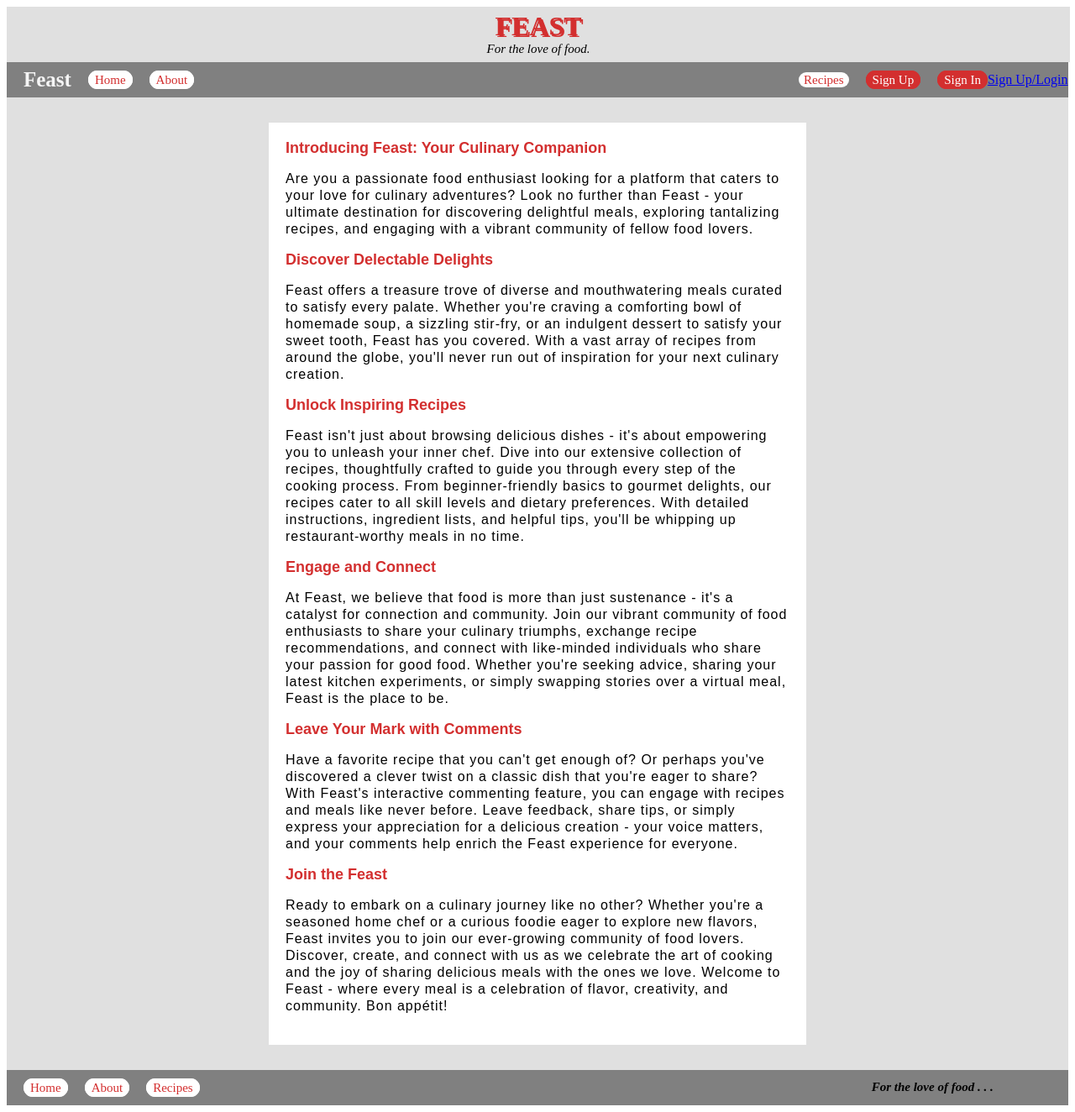
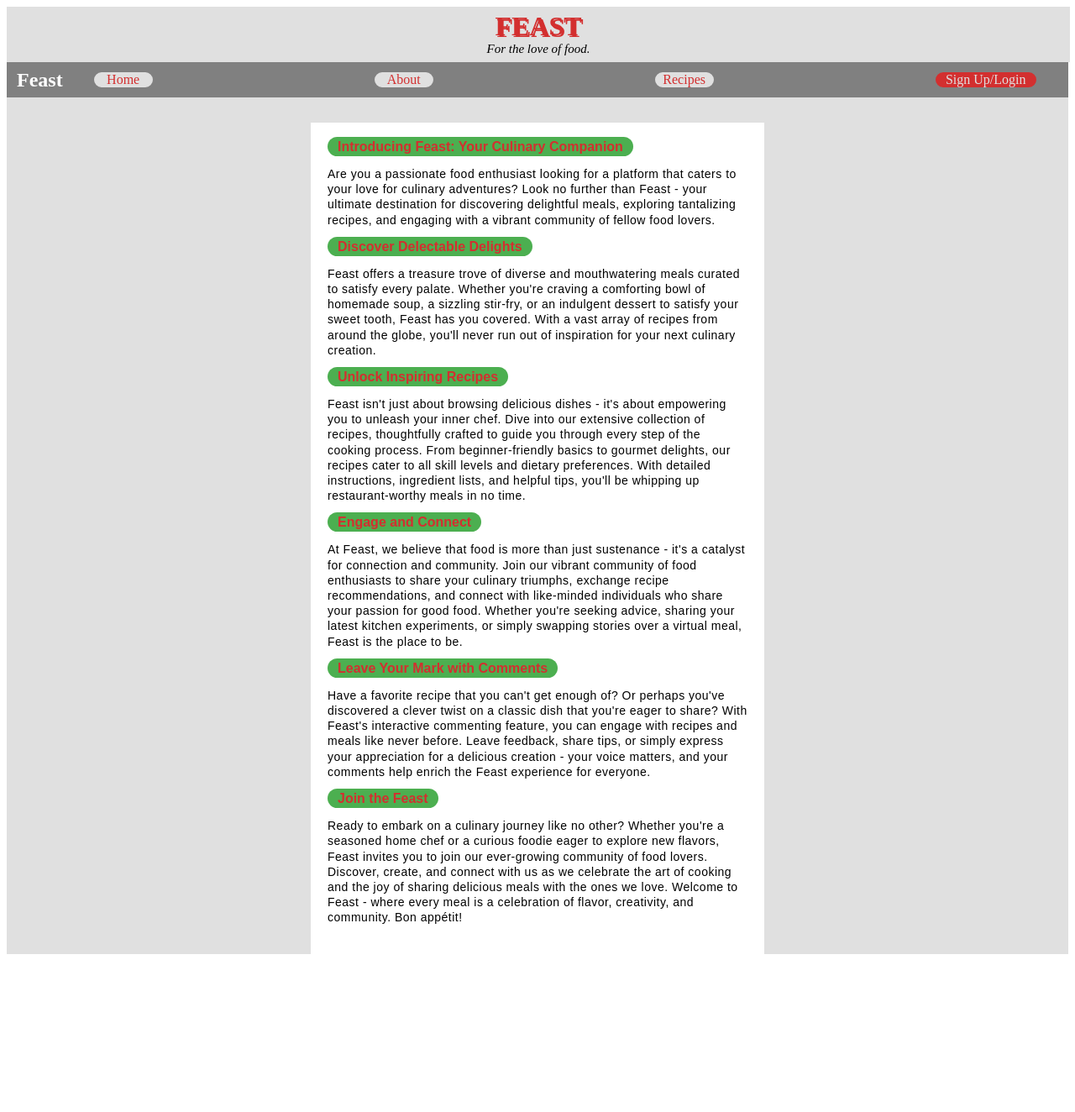
Before and after one commit to LeaderSteve84/Feast, a React (Create React App) app in the folder feast-frontend/: page /about in a window 1280 px wide. Shown: the whole page at 84% size. After the commit the page ends 1166 px from the top, so only its background shows below. Built offline with nearby package versions, Linux system fonts and the light colour scheme.

Commit message:
recipes.js

```diff
--- a/feast-frontend/src/App.js
+++ b/feast-frontend/src/App.js
@@ -5,8 +5,6 @@ import Header from './Header';
 import Footer from './Footer';
 import Recipes from './Recipes';
 import About from './About';
-import SignUp from './SignUp';
-import SignIn from './SignIn';
 import SignupLogin from './SignupLogin';
 import { BrowserRouter as Router, Route, Routes } from 'react-router-dom';
 
@@ -21,8 +19,6 @@ function App() {
             <Route path="/" element={<Home />} />
             <Route path="/about" element={<About />} />
             <Route path="/recipes" element={<Recipes />} />
-            <Route path="/signup" element={<SignUp />} />
-            <Route path="/signin" element={<SignIn />} />
             <Route path="/signuplogin" element={<SignupLogin />} />
           </Routes>
         </div>
--- a/feast-frontend/src/Footer.js
+++ b/feast-frontend/src/Footer.js
@@ -1,16 +1,7 @@
-import { Link } from 'react-router-dom';
-
 const Footer = () => {
     return (
         <div className="footer">
-            <nav className="footer-nav-bar">
-                <div className="footer-link">
-                    <Link to="/" className="home-link">Home</Link>
-                    <Link to="/about" className="about-link">About</Link>
-                    <Link to="/recipes" className="footer-recipes-link">Recipes</Link>
-                </div>
-                <h1 className="footer-mantra">For the love of food . . .</h1>
-            </nav>
+                <p className="footer-article"></p>
         </div>
      );
 }
--- a/feast-frontend/src/Navbar.js
+++ b/feast-frontend/src/Navbar.js
@@ -8,8 +8,6 @@ const Navbar = () => {
                     <Link to="/" className="home-link">Home</Link>
                     <Link to="/about" className="about-link">About</Link>
                     <Link to="/recipes" className="recipes-link">Recipes</Link>
-                    <Link to="/signup" className="signUp-link">Sign Up</Link>
-                    <Link to="/signin" className="signIn-link">Sign In</Link>
                     <Link to="/signuplogin" className="signuplogin-link">Sign Up/Login</Link>
                 </div>
             </nav>
--- a/feast-frontend/src/SignIn.js
+++ /dev/null
@@ -1,66 +0,0 @@
-import { useState } from 'react';
-import { Link } from 'react-router-dom';
-// import { useHistory } from 'react-router-dom';
-
-const SignIn = () => {
-
-    const [signinemail, setSigninemail] = useState('');
-    const [signinpassword, setSigninpassword] = useState('');
-    // const redirect = useHistory();
-
-    const handleSigninSubmit = (e) => {
-        e.preventDefault();
-        const signinData = { signinemail, signinpassword };
-        console.log(signinData);
-
-        // redirect.push("/");
-
-        /*fetch('', {
-          method: 'POST',
-          headers: { "Content-Type": "application/json"},
-          body: JSON.stringify(signinData);
-        )}.then(() => {
-          console.log('Signed In');
-          redirect("/");
-        })*/
-    }
-
-    return (
-        <div className="signin">
-            <form onSubmit={ handleSigninSubmit } className="signinform">
-                <div className='signin-heading'>
-                        <h3>Sign In</h3>
-                </div>
-                <div className="input-email">
-                        <label htmlFor='signin-email'>E-mail: </label>
-                        <input type="email"
-                        name="email"
-                        id="signin-email"
-                        required
-                        value={ signinemail }
-                        onChange={(e) => setSigninemail(
-                                 e.target.value
-                        )} />
-                </div>
-                <div className="input-password">
-                        <label htmlFor="signin-password">Password: </label>
-                        <input type="password"
-                        name="password"
-                        id="signin-password"
-                        required
-                        value={ signinpassword }
-                        onChange={(e) => setSigninpassword(
-                                 e.target.value
-                        )} />
-                </div>
-                <div className="signin-buttons">
-                        <button className="submit-signin">Submit</button>
-                        <p>Or click button below to sign up.</p>
-                        <button className="signin-signup-button"><Link to="/signup">Sign Up</Link></button>
-                </div>
-            </form>
-        </div>
-     );
-}
-
-export default SignIn;
--- a/feast-frontend/src/SignUp.js
+++ /dev/null
@@ -1,95 +0,0 @@
-import { useState } from 'react';
-import { Link } from 'react-router-dom';
-// import { useHistory } from 'react-router-dom';
-
-const SignUp = () => {
-
-    const [firstname, setFirstname] = useState('');
-    const [lastname, setLastname] = useState('');
-    const [email, setEmail] = useState('');
-    const [password, setPassword] = useState('');
-    const [isPending, setIsPending] = useState(false);
-   //  const redirect = useHistory();
-
-    const handleSignupSubmit = (e) => {
-        e.preventDefault();
-        const signupData = { firstname, lastname, email, password };
-        setIsPending(true);
-        console.log(signupData);
-        setIsPending(false);
-
-       // redirect.push("/signin");
-
-	/*setIsPending(true);*/
-
-	/*fetch('', {
-          method: 'POST',
-          headers: { "Content-Type": "application/json"},
-          body: JSON.stringify(signinData);
-        )}.then(() => {
-          console.log('Signed Up');
-          setIsPending(false);
-          redirect.push("/signin");
-        })*/
-    }
-
-    return (
-        <div className="signup">
-            <form onSubmit={ handleSignupSubmit } className="signup-form">
-                <div className='signup-heading'>
-                    <h3>Sign Up</h3>
-                </div>
-                <div className="firstname">
-                    <label htmlFor="firstname">First name: </label>
-                    <input type="text"
-                    id="firstname"
-                    required
-                    value={ firstname }
-                    onChange={(e) => setFirstname(
-                        e.target.value
-                    )} />
-                </div>
-		<div className="lastname">
-                    <label htmlFor="lastname">Last name: </label>
-                    <input type="text"
-                    id="lastname"
-                    required
-                    value={ lastname }
-                    onChange={(e) => setLastname(
-                        e.target.value
-                    )} />
-                </div>
-                <div className="email">
-                    <label htmlFor="email">E-mail: </label>
-                    <input type="email"
-                    name="email"
-                    id="email"
-                    required
-                    value={ email }
-                    onChange={(e) => setEmail(
-                        e.target.value
-                    )} />
-                </div>
-                <div className="password">
-                    <label htmlFor="password">Password: </label>
-                    <input type="password"
-                    name="password"
-                    id="password"
-                    required
-                    value={ password }
-                    onChange={(e) => setPassword(
-                        e.target.value
-                    )} />
-                </div>
-                <div className='signup-buttons'>
-                        { !isPending && <button className='submit-signup'>Submit</button> }
-			{ isPending && <button className='submit-signup' disabled>Submiting ... </button>}
-                                <p>Or Click button below to Login</p>
-                        <button className='signup-signin-button'><Link to="/signin">Sign In</Link></button>
-                </div>
-            </form>
-        </div>
-    );
-}
-
-export default SignUp;
--- a/feast-frontend/src/SignupLogin.js
+++ b/feast-frontend/src/SignupLogin.js
@@ -17,7 +17,7 @@ const SignupLogin = () => {
             e.preventDefault();
             const signupData = { firstname, lastname, email, password };
             console.log(signupData);
-            alert('sign up successful');
+            alert('sign up successful. click ok to continue');
 
             /*fetch('', {
             method: 'POST',
@@ -33,7 +33,7 @@ const SignupLogin = () => {
             e.preventDefault();
             const loginData = { email, password };
             console.log(loginData);
-            alert('login successful')
+            alert('login successful. click ok to continue');
 
             /*fetch('', {
             method: 'POST',
@@ -48,7 +48,7 @@ const SignupLogin = () => {
 
     return (
         <div className="container">
-            <form>
+            <form onSubmit={ submitHandler }>
             <div className="header">{ action }</div>
             <div className="inputs-container">
                 { action==="Login"?<></>:<div className="input">
@@ -89,22 +89,22 @@ const SignupLogin = () => {
                 </div>
             </div>
             { action==="Sign Up"?<></>:<div className="forget-password">
-                Forgot Password<span>Click Here</span>
+                Forgot Password?<span> Click Here</span>
             </div> }
             <div className="signup-signin-buttons">
                 <div className="signup">
-                    <button className={action==="Login"?"signup-button grey":"signup-button"} onClick={() => setAction('Sign Up')}>Sign Up</button>
+                    <h4 className={action==="Login"?"signup-button grey":"signup-button"} onClick={() => setAction('Sign Up')}>Sign Up</h4>
                 </div>
                 <div className="login">
-                    <button className={action==="Sign Up"?"signup-button grey":"signin-button"} onClick={() => setAction('Login')}>Login</button>
+                    <h4 className={action==="Sign Up"?"signup-button grey":"signin-button"} onClick={() => setAction('Login')}>Login</h4>
                 </div>
             </div>
             <div className="submit-buttons">
-                { action==="Login"?<></>:<div className="summit-to-signup">
-                    <button onClick={ submitHandler }>submit to signup</button>
+                { action==="Login"?<></>:<div className="submit-to-signup">
+                    <button>submit to signup</button>
                 </div> }
                 { action==="Sign Up"?<></>:<div className="submit-to-login">
-                    <button onClick={ submitHandler }>submit to login</button>
+                    <button>submit to login</button>
                 </div> }
             </div>
             </form>
--- a/feast-frontend/src/index.css
+++ b/feast-frontend/src/index.css
@@ -3,82 +3,57 @@
   top: 0;
   left: 0;
   background-color: #808080;
-  padding: 0;
   display: flex;
   align-items: center;
+  gap: 10px;
   max-width: 100%;
   width: 100%;
   margin: 0;
-
-}
-
-.footer-nav-bar {
-  background-color: #808080;
-  display: flex;
-  align-items: center;
-  max-width: 100%;
-  margin: 0 auto;
-}
-
-.footer-mantra {
-  font-style: italic;
-  font-size: 15px;
-  text-align: right;
-  color: #000000;
-  margin-left: 800px;
 }
 
 .nav-header {
-  color: whitesmoke;
-  font-size: 25px;
-  text-align: left;
+  color: #ffffff;
+  margin: 0;
+  margin-left: 12px;
   padding: 0;
-  margin: 7px 0 7px 20px;
+  text-align: center;
 }
 
-.home-link, .about-link, .footer-recipes-link {
-  text-align: left;
-  margin-left: 20px;
-  text-decoration: none;
-  padding: 1px 6px;
-  font-size: 15px;
-  color: #d32f2f;
-  font-style: bold;
-  border: 2px solid #ffffff;
-  border-radius: 100px;
-  background-color: #ffffff;
+.links {
+  display: flex;
+  align-items: center;
+  justify-content: left;
+  gap: 260px;
+  width: 100%;
+  margin: 0 auto;
+  padding: 10px 25px;
 }
 
-.recipes-link {
-  text-align: end;
-  margin-left: 720px;
-  text-decoration: none;
-  padding: 1px 6px;
-  font-size: 15px;
+
+.home-link, .about-link, .recipes-link {
+  text-decoration: 0;
+  border: 2px solid grey;
   color: #d32f2f;
-  font-style: bold;
-  border: 2x solid #d32f2f;
-  border-radius: 100px;
-  background-color:white;
+  background-color: #e0e0e0;
+  width: 70px;
+  text-align: center;
+  border-radius: 15px;
 }
 
-.signIn-link, .signUp-link {
-  text-align: end;
-  margin-left: 20px;
-  text-decoration: none;
-  padding: 1px 6px;
-  border: 2px solid #d32f2f;
-  border-radius: 100px;
-  font-size: 15px;
-  color: #ffffff;
-  font-style: bold;
+.signuplogin-link {
+  text-decoration: 0;
+  border: 2px solid grey;
+  color: #e0e0e0;
   background-color: #d32f2f;
+  width: 120px;
+  text-align: center;
+  border-radius: 15px;
 }
 
 .home {
   text-align: center;
+}
 
-}
 .foodImages {
   border: 8px solid #4caf50;
   display:inline-block;
@@ -167,26 +142,31 @@
 .about {
   background-color: #ffffff;
   max-width: 100%;
-  width: 600px;
+  width: 500px;
   margin: 30px auto;
   padding: 20px 20px;
   font-family: Arial, Helvetica, sans-serif;
 }
 
 .paragraph-heading {
-  font-size: 18px;
+  background-color:#4caf50;
+  font-size: 16px;
   margin-bottom: none;
   display: inline;
   color: #d32f2f;
   text-align: left;
-  padding-bottom: 0;
+  padding: 3px 12px;
+  border-radius: 36px;
+  font-weight: bold;
 }
 
 .paragraph {
   margin-top: none;
   text-align: left;
-  letter-spacing: 1px;
-  line-height: 20px;
+  letter-spacing: 0.5px;
+  line-height: 1.3em;
+  font-size: 14px;
+  font-family: Arial;
 }
 
 .signup-form {
```
Also changed, not shown: feast-frontend/src/Recipes.js (+17 -4 lines), feast-frontend/src/SignupLogin.css (+46 -14 lines).
